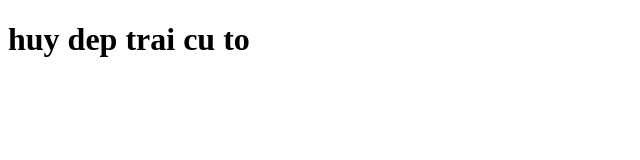
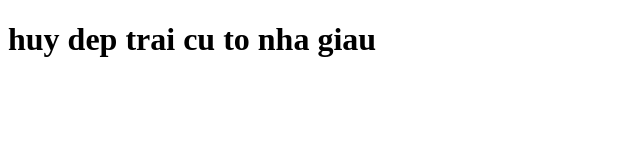
Before and after one commit to hanhathuy2612-mygit/source_java, a plain HTML site: page gacode.html in a window 1280 px wide. Shown: the whole page, without its empty margins (0-640 px from the left). Drawn offline with Linux system fonts and the light colour scheme.

Commit message:
sua file gacode

```diff
--- a/gacode.html
+++ b/gacode.html
@@ -1,6 +1,6 @@
 <!DOCTYPE html>
 <html>
     <body>
-        <h1>huy dep trai cu to</h1>
+        <h1>huy dep trai cu to nha giau</h1>
     </body>
 </html>
```
